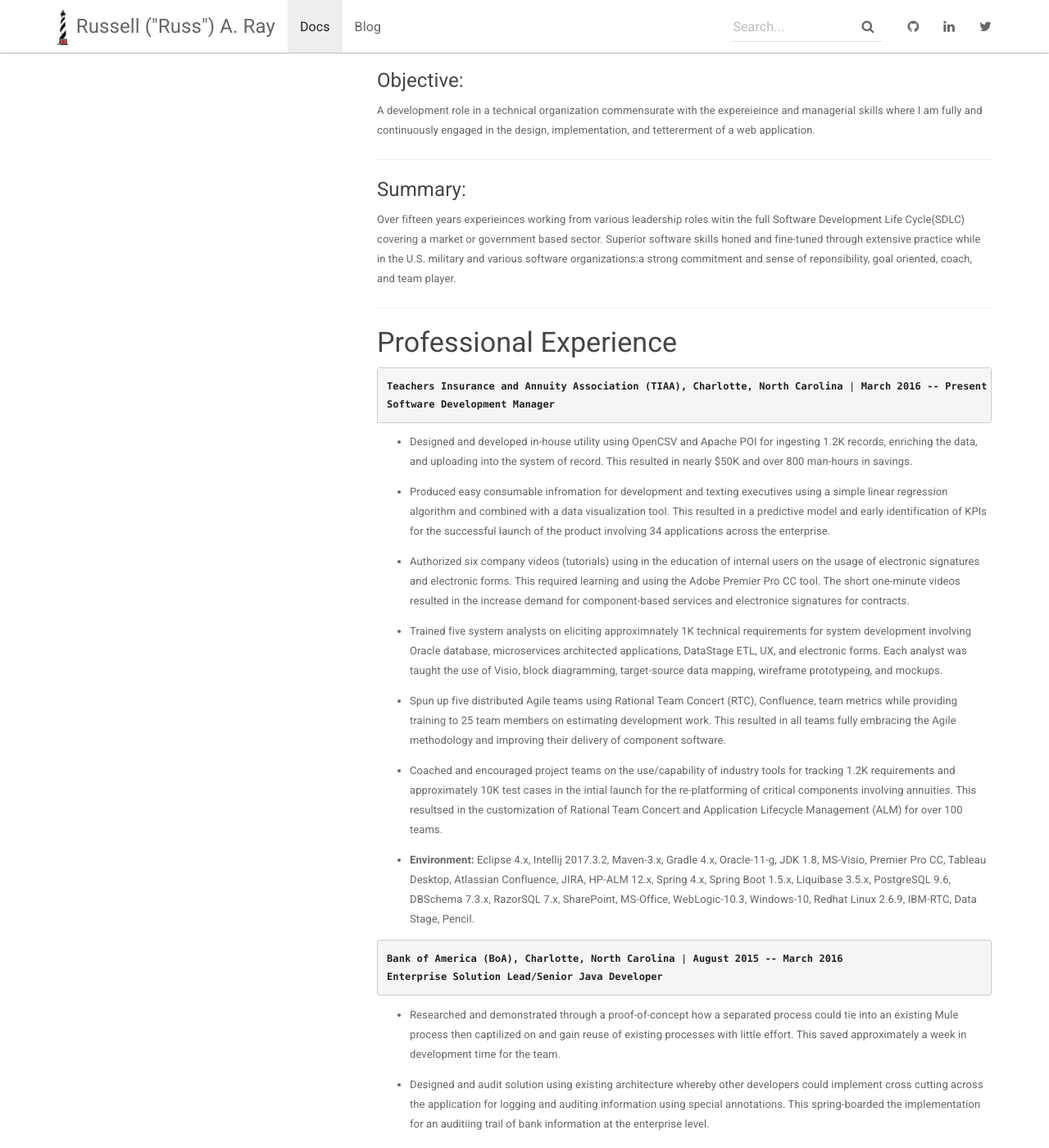
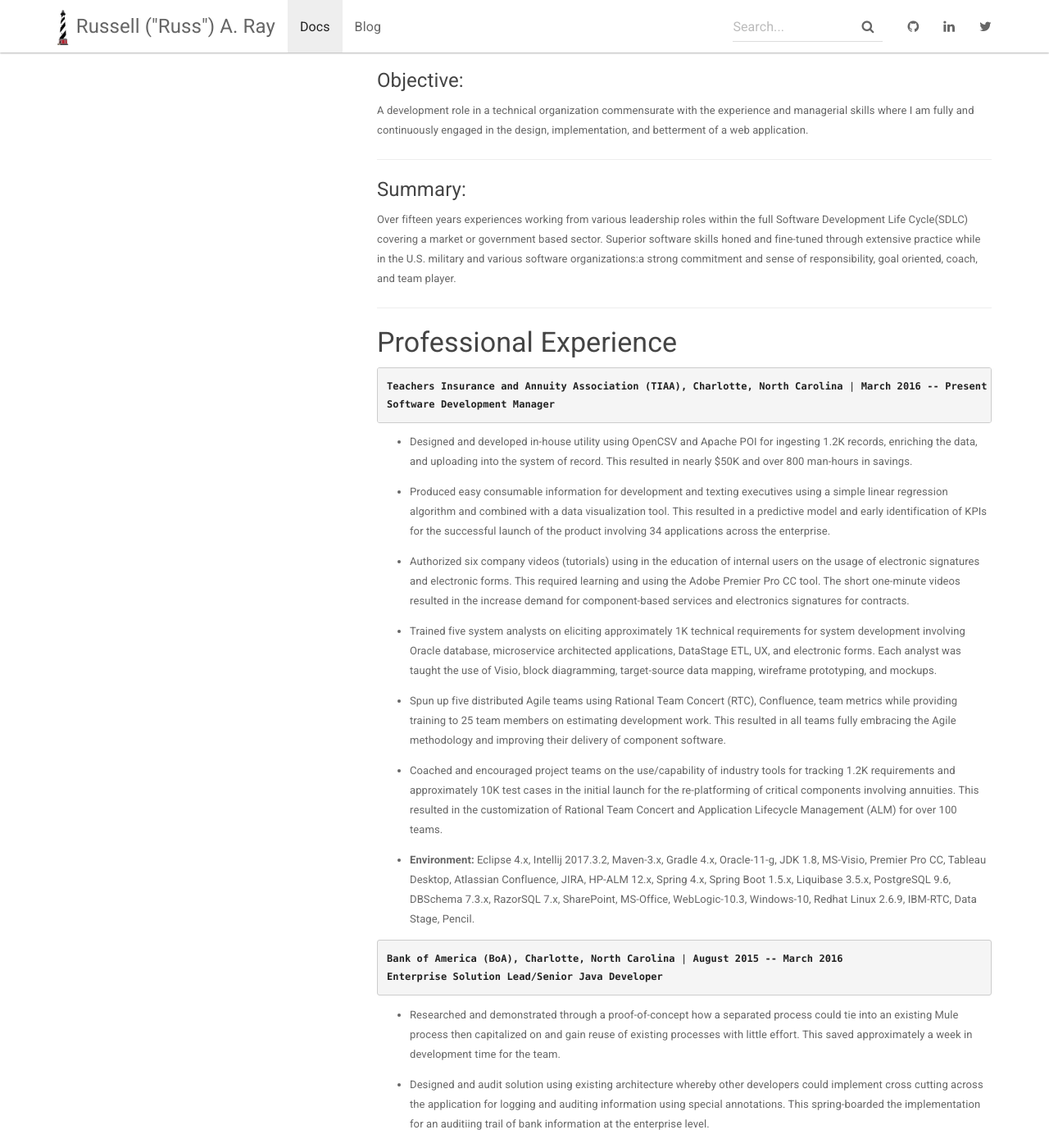
Before and after one commit to russray2008/clouddeveloper.net, a Jekyll site: the page built from _docs/myresume.md, in a window 1280 px wide and 1400 px high, scrolled down 288 px. Shown: the whole window at 82% size. Built offline with Jekyll 4.4.1, drawn with Linux system fonts in a browser that asks for light colours; some of the changed text lies outside the part shown.

```diff
--- a/_config.yml
+++ b/_config.yml
@@ -19,7 +19,7 @@ bootwatch: paper
 # Build settings
 markdown: kramdown
 highlighter: rouge
-gems:
+plugins:
   - jekyll-feed
   - jekyll-redirect-from
   - jekyll-seo-tag
--- a/_docs/myresume.md
+++ b/_docs/myresume.md
@@ -13,11 +13,11 @@ permalink: /docs/myresume/
 
 ------
 #### Objective:
-   <p>A development role in a technical organization commensurate with the expereieince and managerial skills where I am fully and continuously engaged in the design, implementation, and tettererment of a web application.</p>
+   <p>A development role in a technical organization commensurate with the experience and managerial skills where I am fully and continuously engaged in the design, implementation, and betterment of a web application.</p>
 ------
 
 #### Summary:
-<p>Over fifteen years experieinces working from various leadership roles witin the full Software Development Life Cycle(SDLC) covering a market or government based sector.  Superior software skills honed and fine-tuned through extensive practice while in the U.S. military and various software organizations:a strong commitment and sense of reponsibility, goal oriented, coach, and team player.</p>
+<p>Over fifteen years experiences working from various leadership roles within the full Software Development Life Cycle(SDLC) covering a market or government based sector.  Superior software skills honed and fine-tuned through extensive practice while in the U.S. military and various software organizations:a strong commitment and sense of responsibility, goal oriented, coach, and team player.</p>
 ------
 ### Professional Experience
  <pre><b>Teachers Insurance and Annuity Association (TIAA), Charlotte, North Carolina</b> | <b>March 2016 -- Present</b>
@@ -26,15 +26,15 @@ permalink: /docs/myresume/
 
  * Designed and developed in-house utility using OpenCSV and Apache POI for ingesting 1.2K records, enriching the data, and uploading into the system of record.  This resulted in nearly $50K and over 800 man-hours in savings.
 
-* Produced easy consumable infromation for development and texting executives using a simple linear regression algorithm and combined with a data visualization tool.  This resulted in a predictive model and early identification of KPIs for the successful launch of the product involving 34 applications across the enterprise.
+* Produced easy consumable information for development and texting executives using a simple linear regression algorithm and combined with a data visualization tool.  This resulted in a predictive model and early identification of KPIs for the successful launch of the product involving 34 applications across the enterprise.
 
-* Authorized six company videos (tutorials) using in the education of internal users on the usage of electronic signatures and electronic forms.  This required learning and using the Adobe Premier Pro CC tool. The short one-minute videos resulted in the increase demand for component-based services and electronice signatures for contracts.
+* Authorized six company videos (tutorials) using in the education of internal users on the usage of electronic signatures and electronic forms.  This required learning and using the Adobe Premier Pro CC tool. The short one-minute videos resulted in the increase demand for component-based services and electronics signatures for contracts.
 
-* Trained five system analysts on eliciting approximnately 1K technical requirements for system development involving Oracle database, microservices architected applications, DataStage ETL, UX, and electronic forms.  Each analyst was taught the use of Visio, block diagramming, target-source data mapping, wireframe prototypeing, and mockups.
+* Trained five system analysts on eliciting approximately 1K technical requirements for system development involving Oracle database, microservice architected applications, DataStage ETL, UX, and electronic forms.  Each analyst was taught the use of Visio, block diagramming, target-source data mapping, wireframe prototyping, and mockups.
 
 * Spun up five distributed Agile teams using Rational Team Concert (RTC), Confluence, team metrics while providing training to 25 team members on estimating development work.  This resulted in all teams fully embracing the Agile methodology and improving their delivery of component software.
 
-* Coached and encouraged project teams on the use/capability of industry tools for tracking 1.2K requirements and approximately 10K test cases in the intial launch for the re-platforming of critical components involving annuities.  This resultsed in the customization of Rational Team Concert and Application Lifecycle Management (ALM) for over 100 teams.
+* Coached and encouraged project teams on the use/capability of industry tools for tracking 1.2K requirements and approximately 10K test cases in the initial launch for the re-platforming of critical components involving annuities.  This resulted in the customization of Rational Team Concert and Application Lifecycle Management (ALM) for over 100 teams.
 
 * **Environment:** Eclipse 4.x, Intellij 2017.3.2, Maven-3.x, Gradle 4.x, Oracle-11-g, JDK 1.8, MS-Visio, Premier Pro CC, Tableau Desktop, Atlassian Confluence, JIRA, HP-ALM 12.x, Spring 4.x, Spring Boot 1.5.x, Liquibase 3.5.x, PostgreSQL 9.6, DBSchema 7.3.x, RazorSQL 7.x, SharePoint, MS-Office, WebLogic-10.3, Windows-10, Redhat Linux 2.6.9, IBM-RTC, Data Stage, Pencil.
 
@@ -44,13 +44,13 @@ permalink: /docs/myresume/
 </pre>
 
 
-* Researched and demonstrated through a proof-of-concept how a separated process could tie into an existing Mule process then captilized on and gain reuse of existing processes with little effort.  This saved approximately a week in development time for the team.
+* Researched and demonstrated through a proof-of-concept how a separated process could tie into an existing Mule process then capitalized on and gain reuse of existing processes with little effort.  This saved approximately a week in development time for the team.
 
 * Designed and audit solution using existing architecture whereby other developers could implement cross cutting across the application for logging and auditing information using special annotations.  This spring-boarded the implementation for an auditiing trail of bank information at the enterprise level.
 
 * Created personas, user scenarios, cross-functional workflows and storyboards using PowerPoint, Visio, and Pencil.  This surfaced a more detailed understanding of the process for requesting reports involving legal entity organization and anti-money laundry operations for the technical team.
 
-* Mentor four development teams in their adoption and omplementation of Agile.  This led to the creation of a separate release plan for each product, creation/loading of features/stories in Rally, and setting up a continuous integration build process using maven, ANT, and Jenkins.
+* Mentor four development teams in their adoption and implementation of Agile.  This led to the creation of a separate release plan for each product, creation/loading of features/stories in Rally, and setting up a continuous integration build process using maven, ANT, and Jenkins.
 
 * **Environment:** Eclipse 4.x, Intellij 2017.3.2, AnyPoint Studio, Maven-3.x, Oracle-11-g, JDK 1.7, Mule-3.6.1, AspectJ, Apache-Commons, Apache-ActiveMQ 5.1.2, Subversion, MS-Visio, SuperPutty, PowerShell, WinSCP, MS-Office, WebLogic-10.3, Windows-7, Redhat Linux 2.6.9, Pencil.
 
--- /dev/null
+++ b/package.json
@@ -0,0 +1,5 @@
+{
+  "dependencies": {
+    "jshint": "^2.13.1"
+  }
+}
```
Also changed, not shown: other parts of _docs/myresume.md (+3 -3 lines), Gemfile (+6 -2 lines), _posts/2018-01-28-getting-started-with-aws.md (+6 -6 lines), .markdownlint.json (added), Gemfile.lock, 1 other file.
